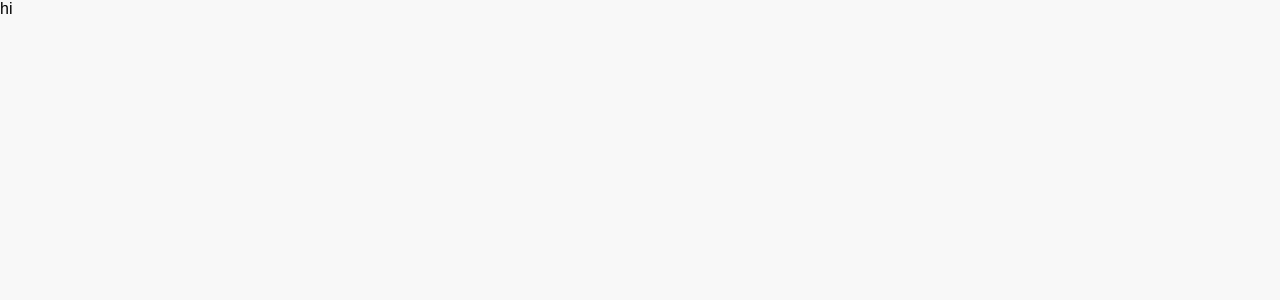
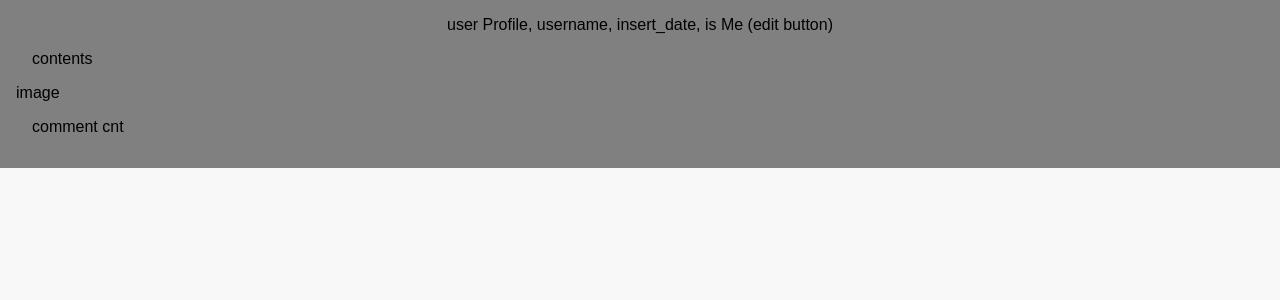
Before and after one commit to woohyun1031/React_Ref_Everything_Project, a React (Create React App) app in the folder my-app/: page / in a window 1280 px wide. Shown: the top 300 px of the page. Built offline with nearby package versions, Linux system fonts and the light colour scheme.

Commit message:
Feat: PostList 페이지 및 컴포넌트 생성
PostList : Pages
Post : components
Grid, Image : elements

```diff
--- a/my-app/public/index.html
+++ b/my-app/public/index.html
@@ -11,8 +11,6 @@
 		/>
 		<link rel="apple-touch-icon" href="%PUBLIC_URL%/logo192.png" />
 
-    <link rel="manifest" href="%PUBLIC_URL%/manifest.json" />
-
 		<title>React App</title>
 	</head>
 	<body>
--- a/my-app/src/App.tsx
+++ b/my-app/src/App.tsx
@@ -1,5 +1,11 @@
-function App() {
-  return <div className="App">hi</div>;
-}
+import PostList from './pages/PostList';
+
+const App = () => {
+	return (
+		<div className='App'>
+			<PostList />
+		</div>
+	);
+};
 
 export default App;
--- /dev/null
+++ b/my-app/src/components/Post.tsx
@@ -0,0 +1,24 @@
+import Grid from '../elements/Grid';
+
+const Post = () => {
+	return (
+		<>
+			<Grid padding='16px'>
+				<Grid is_flex>
+					<div>user Profile, username, insert_date, is Me (edit button)</div>
+				</Grid>
+				<Grid padding='16px'>
+					<div>contents</div>
+				</Grid>
+				<Grid>
+					<div>image</div>
+				</Grid>
+				<Grid padding='16px'>
+					<div>comment cnt</div>
+				</Grid>
+			</Grid>
+		</>
+	);
+};
+
+export default Post;
--- /dev/null
+++ b/my-app/src/elements/Grid.tsx
@@ -0,0 +1,45 @@
+import styled from 'styled-components';
+import Image from './Image';
+
+type GridProps = {
+	is_flex?: boolean | undefined;
+	width?: string | undefined;
+	padding?: string | undefined;
+	margin?: string | undefined;
+	bg?: boolean | undefined;
+	children?: any | undefined;
+};
+
+const Grid = (props: GridProps) => {
+	console.log(props);
+	const { is_flex, width, padding, margin, bg, children } = props;
+	const styles = {
+		is_flex,
+		width,
+		padding,
+		margin,
+		bg,
+	};
+
+	return <GridBox {...styles}>{children}</GridBox>;
+};
+
+export default Grid;
+
+const GridBox = styled.div<{
+	is_flex?: boolean;
+	width?: string;
+	padding?: string;
+	margin?: string;
+	bg?: boolean;
+}>`
+	width: ${({ width }) => width};
+	height: 100%;
+	box-sizing: border-box;
+	padding: ${({ padding }) => (padding ? padding : '0px')};
+	margin: ${({ margin }) => (margin ? margin : '0px')};
+	background-color: ${({ bg }) => (bg ? 'red' : 'gray')};
+	display: ${({ is_flex }) => (is_flex ? 'flex' : '0')};
+	align-items: ${({ is_flex }) => (is_flex ? 'center' : '0')};
+	justify-content: ${({ is_flex }) => (is_flex ? 'center' : '0')};
+`;
--- /dev/null
+++ b/my-app/src/elements/Image.tsx
@@ -0,0 +1,32 @@
+import styled from 'styled-components';
+
+type ImageProps = {
+	shape: string;
+	src: string;
+	size: number;
+};
+
+const Image = (props: ImageProps) => {
+	const { shape, src, size } = props;
+	const styles = {
+		src,
+		size,
+	};
+	if (shape === 'circle') {
+		return <ImageBox {...styles}></ImageBox>;
+	} else if (shape === 'rectangle') {
+		return <ImageBox {...styles}></ImageBox>;
+	}
+};
+
+export default Image;
+
+const ImageBox = styled.div<{ src: string; size: number }>`
+	--size: ${({ size }) => size + 'px'};
+	width: var(--size);
+	height: var(--size);
+	border-radius: var(--size);
+	background-image: url(${({ src }) => src});
+	background-size: cover;
+	margin: 4px;
+`;
--- /dev/null
+++ b/my-app/src/pages/PostList.tsx
@@ -0,0 +1,11 @@
+import Post from '../components/Post';
+
+const PostList = () => {
+	return (
+		<div>
+			<Post />
+		</div>
+	);
+};
+
+export default PostList;
```
Also changed, not shown: my-app/src/index.tsx (+7 -4 lines), my-app/public/manifest.json (deleted), my-app/public/robots.txt (deleted), 2 other files (tests, documents, lock files or other folders). Lines whose indentation alone changed are shown as unchanged.
